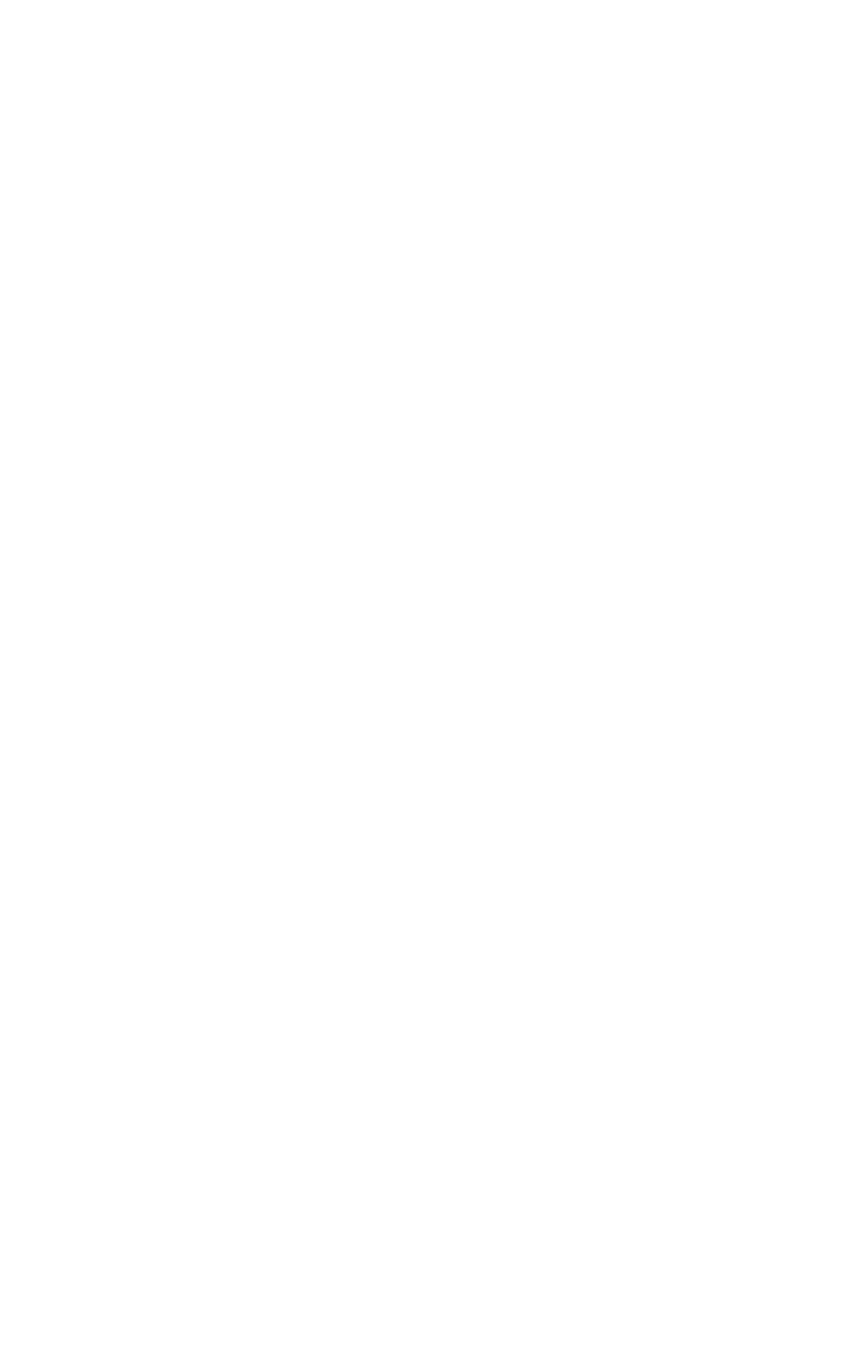
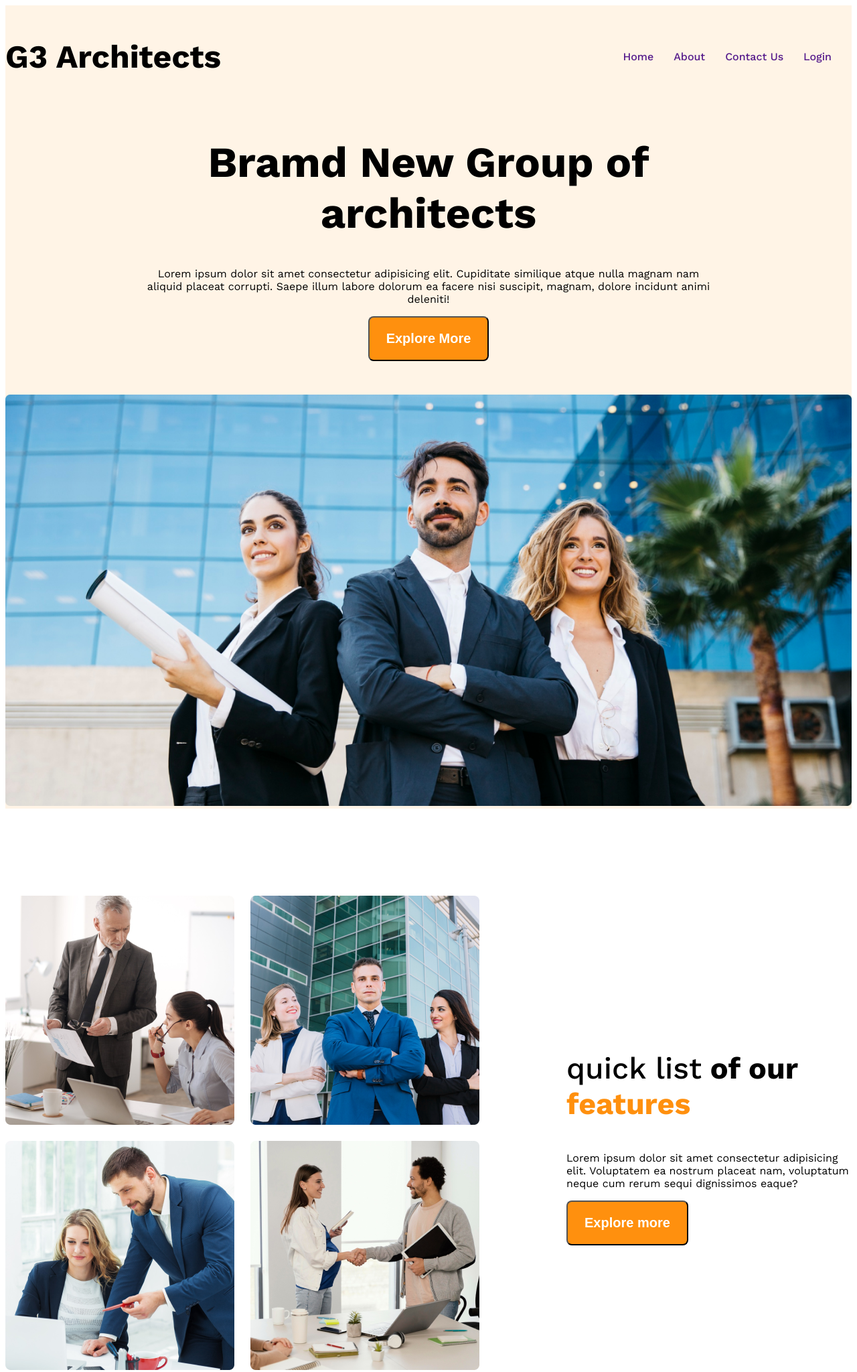
Before and after one commit to MD-Kayesur/g3-architects-resources-, a plain HTML site: page index.html in a window 1280 px wide. Shown: the top 2048 px of the page at 67% size. Before the commit the page ends 800 px from the top, so only its background shows below. Drawn offline with nearby package versions, Linux system fonts and the light colour scheme.

Commit message:
made team responsive

```diff
--- a/index.html
+++ b/index.html
@@ -1,12 +1,90 @@
 <!DOCTYPE html>
 <html lang="en">
+
 <head>
     <meta charset="UTF-8">
     <meta name="viewport" content="width=device-width, initial-scale=1.0">
     <title>G3 Architects</title>
     <link rel="stylesheet" href="styles/architects.css">
 </head>
- <body>
 
+<body class="work-sans-font">
+    <header class="bg-light">
+        <div class="navbar disply-flex">
+            <h3 class="brand">G3 Architects</h3>
+            <ul class="nav-links disply-flex">
+                <li class="nav-item"><a href="" class="nav-link text-light-gray">Home</a></li>
+                <li class="nav-item"><a href="" class="nav-link text-light-gray">About</a></li>
+                <li class="nav-item"><a href="" class="nav-link text-light-gray">Contact Us</a></li>
+                <li class="nav-item"><a href="" class="nav-link text-light-gray">Login</a></li>
+            </ul>
+        </div>
+
+        <div class="banner">
+            <div class="banner-content">
+                <h1 class="banner-title">Bramd New Group of architects</h1>
+                <p class="banner-discription"> Lorem ipsum dolor sit amet consectetur adipisicing elit. Cupiditate
+                    similique atque nulla magnam nam aliquid placeat corrupti. Saepe illum labore dolorum ea facere nisi
+                    suscipit, magnam, dolore incidunt animi deleniti!</p>
+                <button class="btn-primary">Explore More</button>
+
+            </div>
+            <img class="banner-image" src="images\banner.png" alt="">
+        </div>
+    </header>
+    <main>
+        <!-- teams section start -->
+        <section class="teams disply-flex">
+            <div class="team-img-container">
+                <img src="images/team1.png" alt="">
+                <img src="images/team2.png" alt="">
+                <img src="images/team3.png" alt="">
+                <img src="images/team4.png" alt="">
+            </div>
+            <div class="our-features">
+                <h3 class="section-title">
+                    <span id="quick-list" class="text-light-gray"> quick list</span> <span>of our</span> <span
+                        class="text-primary">features</span>
+                </h3>
+                <p class="feature-description text-light-gray">
+                    Lorem ipsum dolor sit amet consectetur adipisicing elit. Voluptatem ea nostrum placeat nam,
+                    voluptatum neque cum rerum sequi dignissimos eaque?
+                </p>
+                <button class="btn-primary"> Explore more</button>
+            </div>
+
+        </section>
+        <!-- features will enjoy -->
+        <section>
+            <h3 class="section-title">Some Facts </h3>
+            <p class="text-light-gray"> Lorem ipsum dolor sit amet consectetur adipisicing elit. Quasi magni distinctio reiciendis omnis necessitatibus inventore quam magnam optio, doloribus mollitia?
+            </p>
+            <div class="facts-container">
+                <div class="fact">
+                    <img src="" alt="">
+                    <h4 class="fact-icon"></h4>
+                    <h5 class="fact-name"></h5>
+                </div>
+                <div class="fact">
+                    <img src="" alt="">
+                    <h4 class="fact-icon"></h4>
+                    <h5 class="fact-name"></h5>
+                </div>
+                <div class="fact">
+                    <img src="" alt="">
+                    <h4 class="fact-icon"></h4>
+                    <h5 class="fact-name"></h5>
+                </div>
+                <div class="fact">
+                    <img src="" alt="">
+                    <h4 class="fact-icon"></h4>
+                    <h5 class="fact-name"></h5>
+                </div>
+            </div>
+        </section>
+        <!-- some facts -->
+        <section class="some-facts"></section>
+    </main>
 </body>
+
 </html>
--- a/styles/architects.css
+++ b/styles/architects.css
@@ -0,0 +1,134 @@
+@import url('https://fonts.googleapis.com/css2?family=Work+Sans:ital,wght@0,100..900;1,100..900&display=swap');
+
+
+.work-sans-font {
+    font-family: "Work Sans", sans-serif;
+    font-optical-sizing: auto;
+    font-weight: 400;
+    font-style: normal;
+  }
+  /* shared styles */
+.disply-flex{
+    display: flex;
+}
+.btn-primary{
+  background-color: #FF900E;
+  color: white;
+  padding: 20px 25px;
+  font-size: 1.25rem;
+font-weight: 600;
+border-radius: 8px;
+}
+main{
+  max-width: 1440px;
+  margin: 0 auto;
+}
+main > section{
+  margin-top: 130px;
+}
+.section-title{
+  font-size: 2.8rem;
+  font-weight: 700;
+}
+
+.text-primary{
+  color: #FF900E;
+}
+
+/* dark 02 */
+.text-gray{
+    color: #424242;
+}
+/* dark03 */
+text-light-gray{
+  color: #727272;
+}
+
+.bg-light{
+  background-color: rgba(255, 144, 14, 0.1);
+}
+
+  /* header styles */
+
+
+
+  /* navber related styles */
+  .navbar{
+  justify-content: space-between;
+  align-items: center;
+  }
+
+.brand{
+  font-weight: 700;
+  font-size: 3rem;
+}
+
+  .nav-item{
+    list-style: none;
+    margin-right: 30px;
+  }
+  .nav-link{
+    text-decoration: none;
+    font-weight: 500;
+  }
+  .navbar, .banner{
+    max-width: 1440px;
+    margin: 0 auto;
+  }
+  /* banner related styles */
+
+  .banner-content{
+    max-width: 850px;
+    margin: 0 auto;
+    text-align: center;
+    margin-bottom: 50px;
+  }
+  .banner-title{
+    font-weight: 700;
+    font-size: 4rem;
+  }
+  .banner-image{
+    width: 100%;
+  }
+/* teams and features related styles */
+
+.team-img-container{
+  display: grid;
+  grid-template-columns: repeat(2,1fr);
+  gap: 24px;
+}
+.teams {
+  align-items: center;
+}
+.our-features{
+margin-left: 130px;
+max-width:530px ;
+}
+
+#quick-list{
+  font-weight: 500;
+}
+  /* responsive media  query */
+  @media screen and (max-width: 576px) {
+    .disply-flex,
+     .nav-link,
+     .teams{
+flex-direction: column;
+    }
+   .team-img-container{
+    grid-template-columns: repeat(1,1fr);
+   }
+   .our-features{
+    margin-left:20px ;
+   }
+
+  }
+  /* mediam size divice */
+  @media screen and (min-width:576px) and (max-width:992px) {
+    .teams{
+      flex-direction: column;
+    }
+    .our-features{
+      margin : 50px auto;
+    }
+  }
```
Lines whose indentation alone changed are shown as unchanged.
